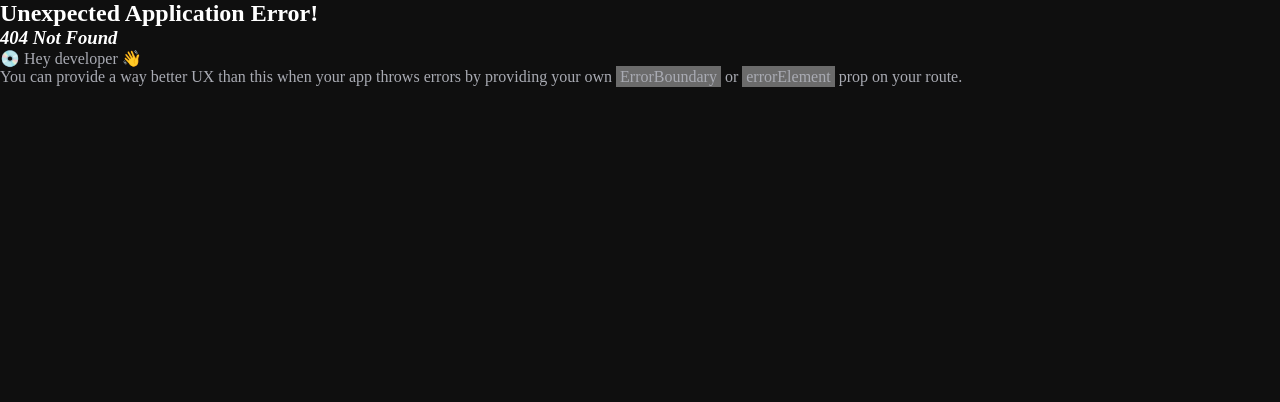
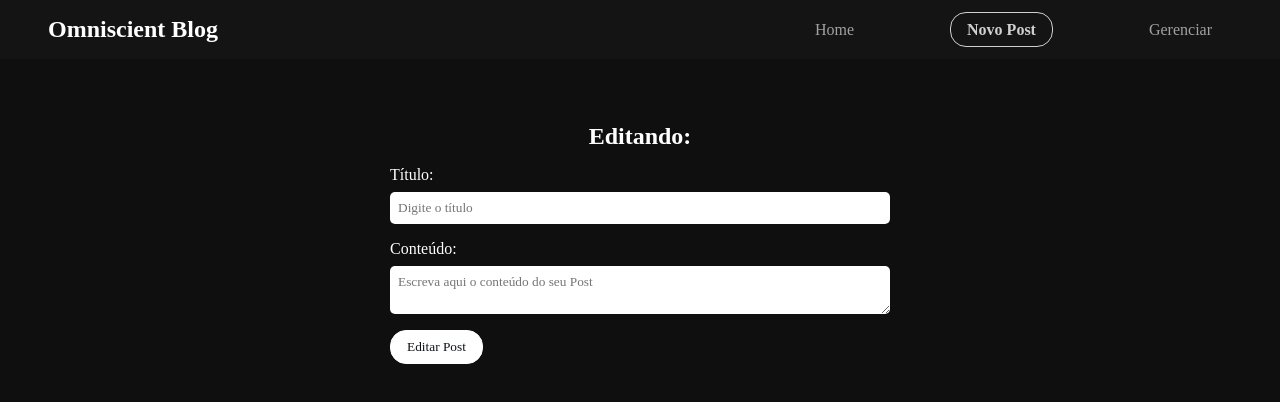
Before and after one commit to CeloAraujo/omniscient-blog, a React (Vite) app in the folder blog/: page /posts/edit/1 in a window 1280 px wide. Before the commit this address had no page. Shown: the top 402 px of the page. Built offline with nearby package versions, Linux system fonts and the light colour scheme; no server answers; a web font is replaced by a local one.

Commit message:
edição post-admin

```diff
--- a/blog/src/routes/Admin.jsx
+++ b/blog/src/routes/Admin.jsx
@@ -20,6 +20,15 @@ const Admin = () => {
   useEffect(() => {
     getPosts();
   }, []);
+
+  const deletePost = async (id) => {
+    await blogFetch.delete(`/posts/${id}`);
+
+    const filteredPosts = posts.filter((post) => post.id !== id);
+
+    setPosts(filteredPosts);
+  };
+
   return (
     <div className="admin">
       <h1>Gerenciar Posts</h1>
@@ -30,8 +39,13 @@ const Admin = () => {
           <div className="post" key={post.id}>
             <h2>{post.title}</h2>
             <div className="actions">
-              <Link className="btn edit-btn">Editar</Link>
-              <button className="btn delete-btn">Deletar</button>
+              <Link className="btn edit-btn" to={`/posts/edit/${post.id}`}>Editar</Link>
+              <button
+                className="btn delete-btn"
+                onClick={() => deletePost(post.id)}
+              >
+                Deletar
+              </button>
             </div>
           </div>
         ))
--- /dev/null
+++ b/blog/src/routes/EdittPost.jsx
@@ -0,0 +1,72 @@
+import blogFetch from "../axios/config";
+import { useState, useEffect } from "react";
+import { useParams, useNavigate } from "react-router-dom";
+import "./NewPost.css";
+
+const NewPost = () => {
+  const navigate = useNavigate();
+  const { id } = useParams();
+  const [title, setTitle] = useState('');
+  const [body, setBody] = useState('');
+
+  useEffect(() => {
+    const getPost = async () => {
+      try {
+        const response = await blogFetch.get(`/posts/${id}`);
+        const data = response.data;
+        console.log(data);
+        setTitle(data.title);
+        setBody(data.body);
+      } catch (error) {
+        console.log(error);
+      }
+    };
+
+    getPost();
+  }, [id]);
+
+  const editPost = async (e) => {
+    e.preventDefault();
+
+    const post = { title, body, userId: 1 };
+
+    try {
+      await blogFetch.put(`/posts/${id}`, post);
+      navigate("/");
+    } catch (error) {
+      console.log('Erro ao atualizar o post:', error);
+    }
+  };
+
+  return (
+    <div className="new-post">
+      <h2>Editando: {title}</h2>
+      <form onSubmit={editPost}>
+        <div className="form-control">
+          <label htmlFor="title">Título:</label>
+          <input
+            type="text"
+            name="title"
+            placeholder="Digite o título"
+            id="title"
+            onChange={(e) => setTitle(e.target.value)}
+            value={title}
+          />
+        </div>
+        <div className="form-control">
+          <label htmlFor="body">Conteúdo:</label>
+          <textarea
+            name="body"
+            id="body"
+            placeholder="Escreva aqui o conteúdo do seu Post"
+            onChange={(e) => setBody(e.target.value)}
+            value={body}
+          ></textarea>
+        </div>
+        <input type="submit" value="Editar Post" className="btn" />
+      </form>
+    </div>
+  );
+};
+
+export default NewPost;
```
Also changed, not shown: blog/src/main.jsx (+6 -2 lines).
